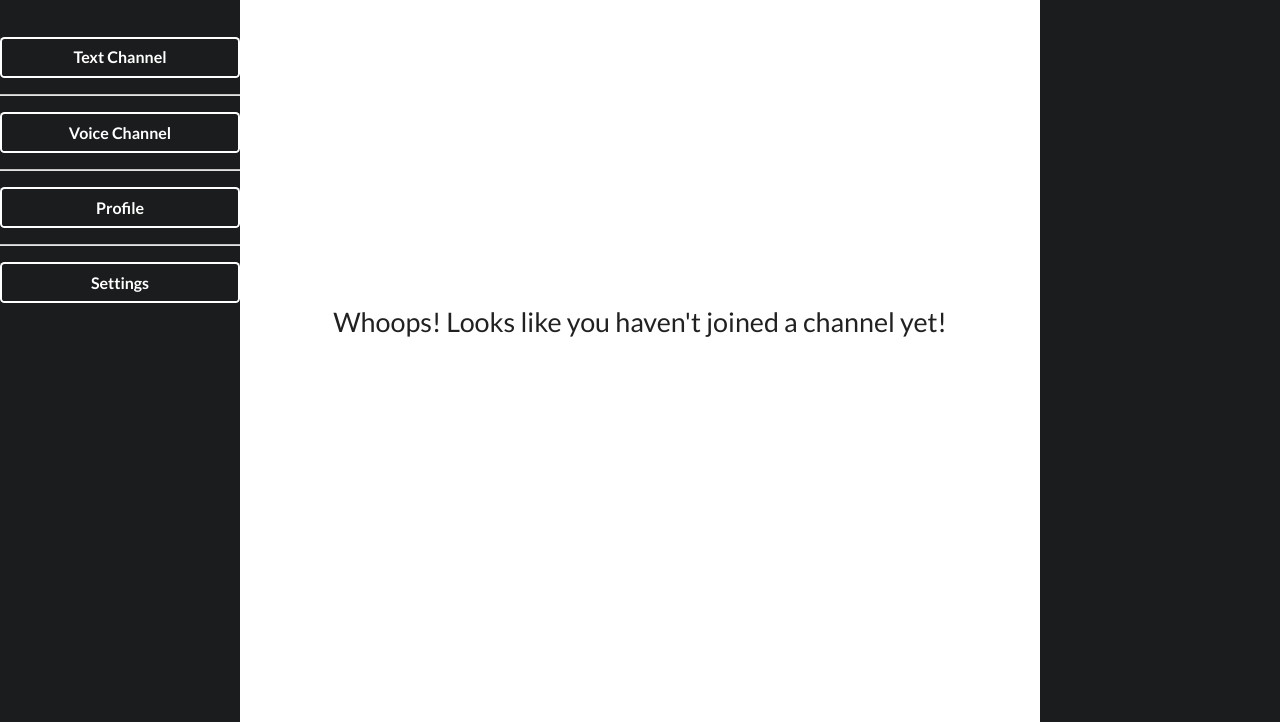
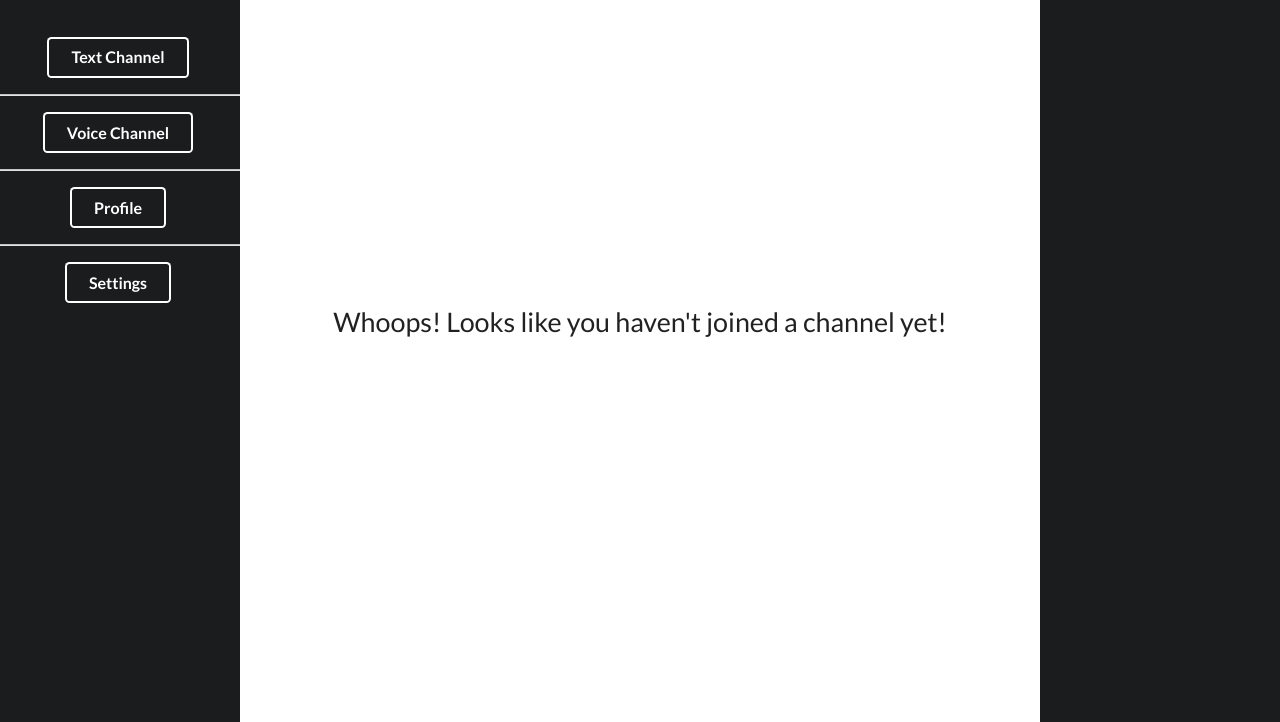
Before and after one commit to hhaddock/ElectronChat, a plain HTML site: page app/index.html in a window 1280 px wide. Shown: the part 78-800 px from the top of the page. Drawn offline with nearby package versions, Linux system fonts and the light colour scheme.

Commit message:
button testing

```diff
--- a/app/index.html
+++ b/app/index.html
@@ -29,32 +29,31 @@
           </div>
           <br><br>
           <div class="title center">
-            <button class="fluid ui inverted animation fade button">Text Channel</button>
+            <button class="ui inverted animation fade button">Text Channel</button>
 
           </div>
           <div class="ui divider"></div>
 
           <div class="title center">
-            <button class="fluid ui inverted button">Voice Channel</button>
+            <button class="ui inverted button">Voice Channel</button>
           </div>
 
           <div class="ui divider"></div>
 
           <div class="title center">
-            <button class="fluid ui inverted button">Profile</button>
+            <button class="ui inverted button">Profile</button>
           </div>
 
           <div class="ui divider"></div>
 
           <div class="title center">
-            <button class="fluid ui inverted button">Settings</button>
+            <button class="ui inverted button">Settings</button>
           </div>
 
           <br><br><br><br><br><br><br><br><br><br><br><br><br><br><br><br><br><br><br><br><br><br><br><br>
 
           <div class="title center">
-            <i class="user plus icon"></i>
-
+            <button class="fluid ui inverted button">Profile</button>
           </div>
 
 
```
